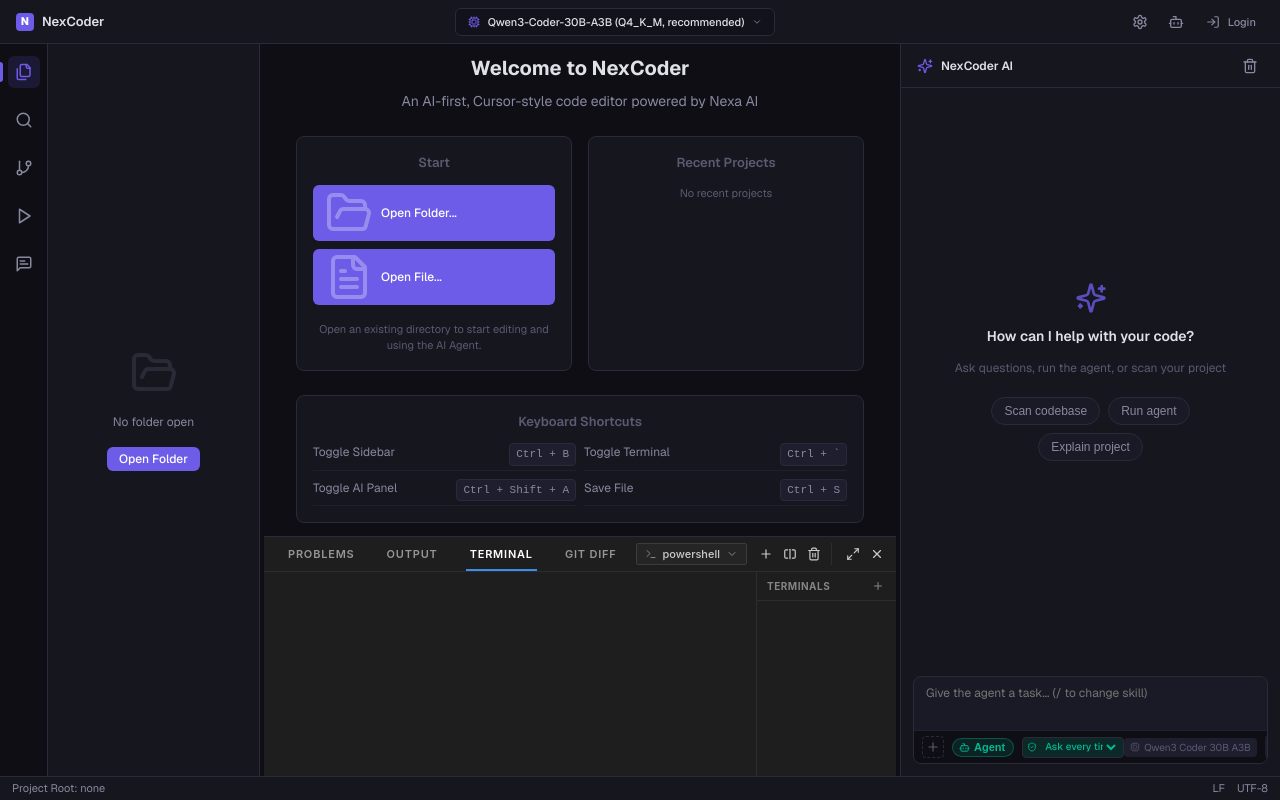
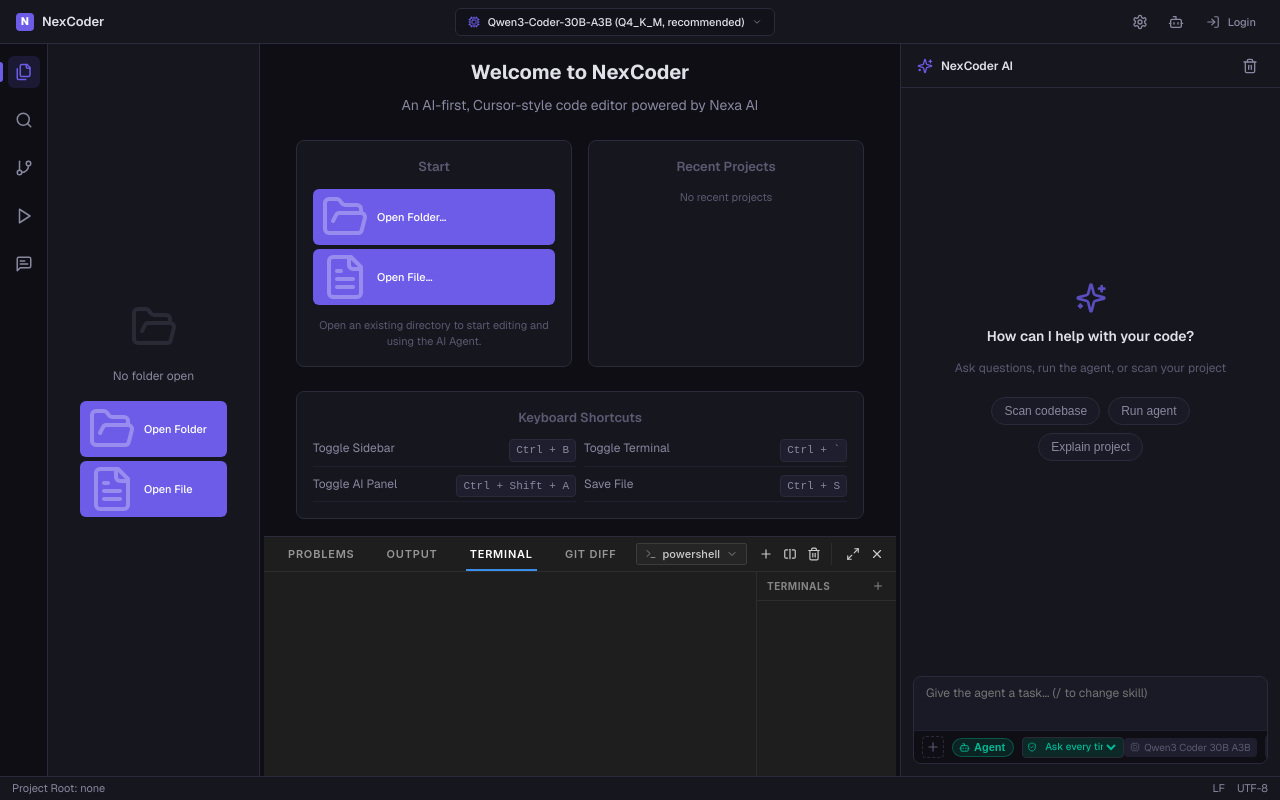
Before and after one commit to NexelGames71/NexCoder, a React (Vite) app in the folder nexcoder/ui/: page / in a window 1280 px wide. Built offline with nearby package versions, Linux system fonts and the light colour scheme.

Commit message:
Theme Implementation

```diff
--- a/nexcoder/ui/src/components/Editor/MonacoEditor.tsx
+++ b/nexcoder/ui/src/components/Editor/MonacoEditor.tsx
@@ -87,7 +87,8 @@
       },
     });
 
-    monaco.editor.setTheme('nexcoder-theme');
+    // Set initial theme
+    monaco.editor.setTheme(settings.theme);
 
     // Add keybinding for Save (Ctrl+S)
     editor.addCommand(monaco.KeyMod.CtrlCmd | monaco.KeyCode.KeyS, async () => {
@@ -186,6 +187,17 @@
   }, [diagnostics, monacoApi, file.path,
       settings.lspEnabled, settings.lspDiagnostics]);
 
+  // Handle theme changes
+  useEffect(() => {
+    if (monacoApi && editorRef.current) {
+      // Ensure we're using a valid theme
+      const validTheme = ['vs-dark', 'vs', 'hc-black', 'nexcoder-theme', 'dark-plus', 'github-dark'].includes(settings.theme)
+        ? settings.theme
+        : 'vs-dark';
+      monacoApi.editor.setTheme(validTheme);
+    }
+  }, [settings.theme, monacoApi]);
+
   return (
     <div style={{ width: '100%', height: '100%' }}>
       <Editor
--- a/nexcoder/ui/src/components/Editor/WelcomeScreen.tsx
+++ b/nexcoder/ui/src/components/Editor/WelcomeScreen.tsx
@@ -64,11 +64,11 @@
           {/* Quick Start */}
           <div style={{ background: 'var(--bg-panel)', border: '1px solid var(--border)', borderRadius: 'var(--radius-lg)', padding: 'var(--space-4)' }}>
             <h3 style={{ fontSize: 'var(--font-size-md)', fontWeight: '600', marginBottom: 'var(--space-3)' }}>Start</h3>
-            <button className="btn btn-primary w-full" onClick={handleOpenFolder} style={{ justifyContent: 'flex-start', marginBottom: 'var(--space-2)' }}>
-              <FolderOpen size={16} /> Open Folder...
+            <button className="btn btn-primary w-full" onClick={handleOpenFolder} style={{ justifyContent: 'flex-start', marginBottom: 'var(--space-1)', padding: 'var(--space-1) var(--space-2)', fontSize: 'var(--font-size-xs)' }}>
+              <FolderOpen size={14} /> Open Folder...
             </button>
-            <button className="btn btn-primary w-full" onClick={handleOpenFile} style={{ justifyContent: 'flex-start', marginBottom: 'var(--space-2)' }}>
-              <FileText size={16} /> Open File...
+            <button className="btn btn-primary w-full" onClick={handleOpenFile} style={{ justifyContent: 'flex-start', marginBottom: 'var(--space-1)', padding: 'var(--space-1) var(--space-2)', fontSize: 'var(--font-size-xs)' }}>
+              <FileText size={14} /> Open File...
             </button>
             <p style={{ fontSize: 'var(--font-size-xs)', color: 'var(--text-tertiary)', marginTop: 'var(--space-2)' }}>
               Open an existing directory to start editing and using the AI Agent.
--- a/nexcoder/ui/src/components/Settings/SettingsPage.tsx
+++ b/nexcoder/ui/src/components/Settings/SettingsPage.tsx
@@ -160,6 +160,22 @@
   // ── Declarative rows ─────────────────────────────────────────────
   const rows: RowDef[] = useMemo(() => [
     // Appearance
+    {
+      id: 'theme', category: 'appearance', label: 'Editor Theme',
+      description: 'Choose the color theme for the editor.',
+      control: (
+        <select className="input" value={editor.settings.theme}
+          onChange={(e) => editor.updateSetting('theme', e.target.value as 'nexcoder' | 'vs-dark' | 'light' | 'hc-black' | 'dark-plus' | 'github-dark' | 'vs')}>
+          <option value="nexcoder">NexCoder Dark</option>
+          <option value="vs-dark">VS Dark</option>
+          <option value="light">Light</option>
+          <option value="hc-black">High Contrast Black</option>
+          <option value="dark-plus">Dark Plus</option>
+          <option value="github-dark">GitHub Dark</option>
+          <option value="vs">VS</option>
+        </select>
+      ),
+    },
     {
       id: 'uiScale', category: 'appearance', label: 'UI Scale',
       description: 'Zoom the whole interface (percent).', keywords: 'zoom size',
--- a/nexcoder/ui/src/components/Sidebar/FileExplorer.tsx
+++ b/nexcoder/ui/src/components/Sidebar/FileExplorer.tsx
@@ -1,7 +1,7 @@
 import React from 'react';
-import { FolderOpen, Plus, FolderPlus, RefreshCw, LocateFixed } from 'lucide-react';
+import { FolderOpen, Plus, FolderPlus, RefreshCw, LocateFixed, FileText } from 'lucide-react';
 import { useProjectStore } from '../../store/useProjectStore';
-import { createDirectory, createFile, getFileTree, openFolderDialog, spawnTerminal } from '../../services/bridge';
+import { createDirectory, createFile, getFileTree, openFolderDialog, openFileDialog, spawnTerminal } from '../../services/bridge';
 import FileTreeItem from './FileTreeItem';
 import { selectActiveFile, useEditorStateStore } from '../../store/useEditorStateStore';
 import { FileNode } from '../../types';
@@ -32,6 +32,25 @@
       console.error(e);
     } finally {
       setLoading(false);
+    }
+  };
+
+  const handleOpenFile = async () => {
+    try {
+      const filePath = await openFileDialog();
+      if (filePath) {
+        // Open the file in the editor
+        const fileName = filePath.split(/[\\/]/).pop() || 'file';
+        openFile({
+          path: filePath,
+          name: fileName,
+          content: '',
+          language: getLanguageFromExtension(fileName.includes('.') ? `.${fileName.split('.').pop()}` : ''),
+          isDirty: false,
+        });
+      }
+    } catch (e) {
+      console.error('Failed to open file:', e);
     }
   };
 
@@ -157,9 +176,14 @@
       <div className="empty-state" style={{ height: '100%' }}>
         <FolderOpen size={36} />
         <p style={{ fontSize: 'var(--font-size-sm)', color: 'var(--text-secondary)' }}>No folder open</p>
-        <button className="btn btn-primary" onClick={handleOpenFolder}>
-          Open Folder
-        </button>
+        <div style={{ display: 'flex', flexDirection: 'column', gap: 'var(--space-1)', width: '100%' }}>
+          <button className="btn btn-primary" onClick={handleOpenFolder} style={{ justifyContent: 'flex-start', padding: 'var(--space-1) var(--space-2)', fontSize: 'var(--font-size-xs)' }}>
+            <FolderOpen size={14} /> Open Folder
+          </button>
+          <button className="btn btn-primary" onClick={handleOpenFile} style={{ justifyContent: 'flex-start', padding: 'var(--space-1) var(--space-2)', fontSize: 'var(--font-size-xs)' }}>
+            <FileText size={14} /> Open File
+          </button>
+        </div>
       </div>
     );
   }
@@ -174,6 +198,9 @@
           </button>
           <button className="btn btn-ghost btn-icon tooltip" data-tooltip="Reveal active file" onClick={revealActive} disabled={!activeFile}>
             <LocateFixed size={12} />
+          </button>
+          <button className="btn btn-ghost btn-icon tooltip" data-tooltip="Open File" onClick={handleOpenFile}>
+            <FileText size={12} />
           </button>
           <button className="btn btn-ghost btn-icon tooltip" data-tooltip="New File" onClick={() => createAtRoot('file')}>
             <Plus size={12} />
--- a/nexcoder/ui/src/index.css
+++ b/nexcoder/ui/src/index.css
@@ -727,6 +727,50 @@
 .text-secondary { color: var(--text-secondary); }
 .text-tertiary { color: var(--text-tertiary); }
 .font-mono { font-family: var(--font-code); }
+
+/* Theme: Light */
+:root[data-theme="light"] {
+  --bg-deep: #ffffff;
+  --bg-panel: #f5f5f5;
+  --bg-surface: #e0e0e0;
+  --bg-elevated: #d0d0d0;
+  --bg-input: #f0f0f0;
+
+  --text-primary: #333333;
+  --text-secondary: #666666;
+  --text-tertiary: #999999;
+  --text-inverse: #ffffff;
+
+  --border: #cccccc;
+  --border-active: #aaaaaa;
+  --border-subtle: #e0e0e0;
+
+  --hover: #e8e8e8;
+  --active: #d8d8d8;
+  --selected: rgba(108, 92, 231, 0.2);
+}
+
+/* Theme: High Contrast Black */
+:root[data-theme="hc-black"] {
+  --bg-deep: #000000;
+  --bg-panel: #111111;
+  --bg-surface: #222222;
+  --bg-elevated: #333333;
+  --bg-input: #1a1a1a;
+
+  --text-primary: #ffffff;
+  --text-secondary: #cccccc;
+  --text-tertiary: #999999;
+  --text-inverse: #000000;
+
+  --border: #ffffff;
+  --border-active: #ffffff;
+  --border-subtle: #444444;
+
+  --hover: #333333;
+  --active: #444444;
+  --selected: rgba(255, 255, 255, 0.2);
+}
 .font-medium { font-weight: 500; }
 .font-semibold { font-weight: 600; }
 .w-full { width: 100%; }
--- a/nexcoder/ui/src/store/useEditorSettingsStore.ts
+++ b/nexcoder/ui/src/store/useEditorSettingsStore.ts
@@ -12,7 +12,7 @@
  * in the TopBar.
  */
 export interface EditorSettings {
-  theme: string;
+  theme: 'nexcoder' | 'vs-dark' | 'light' | 'hc-black' | 'dark-plus' | 'github-dark' | 'vs';
   fontSize: number;
   wordWrap: 'on' | 'off';
   minimap: boolean;
@@ -53,7 +53,7 @@
 const STORAGE_KEY = 'nexcoder_editor_settings';
 
 export const DEFAULT_EDITOR_SETTINGS: EditorSettings = {
-  theme: 'vs-dark',
+  theme: 'nexcoder',
   fontSize: 14,
   wordWrap: 'on',
   minimap: false,
```
